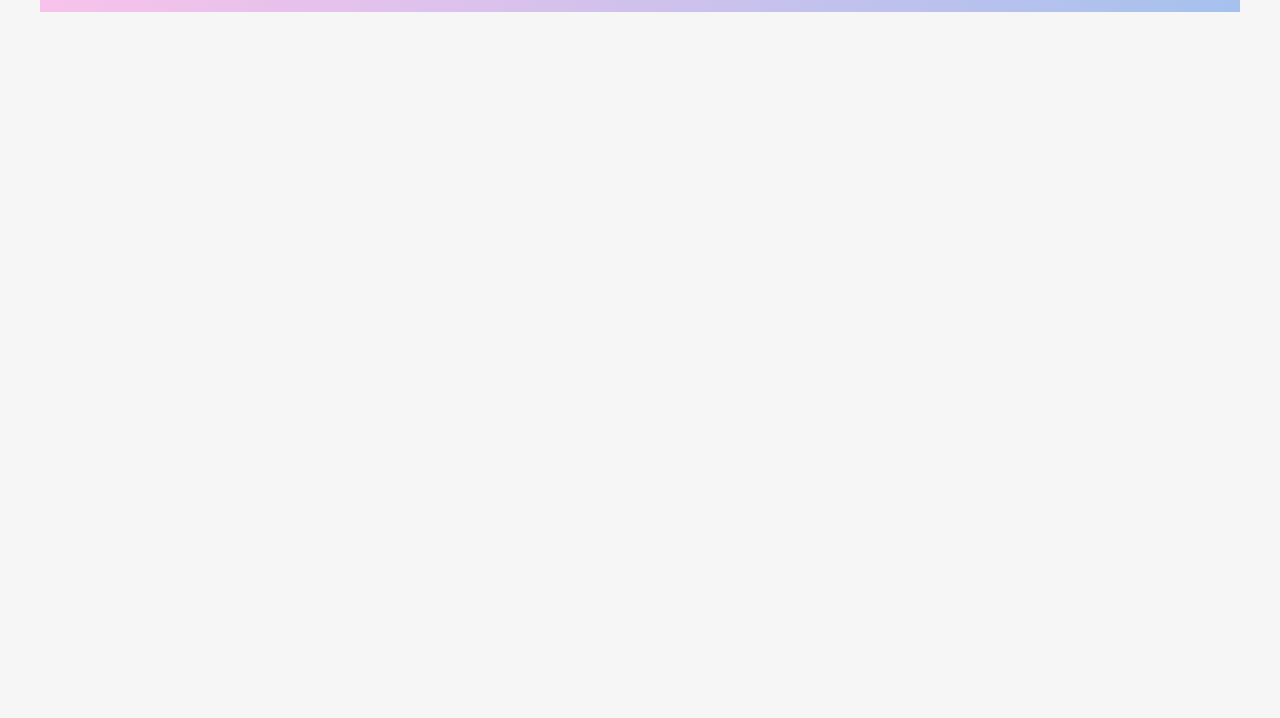
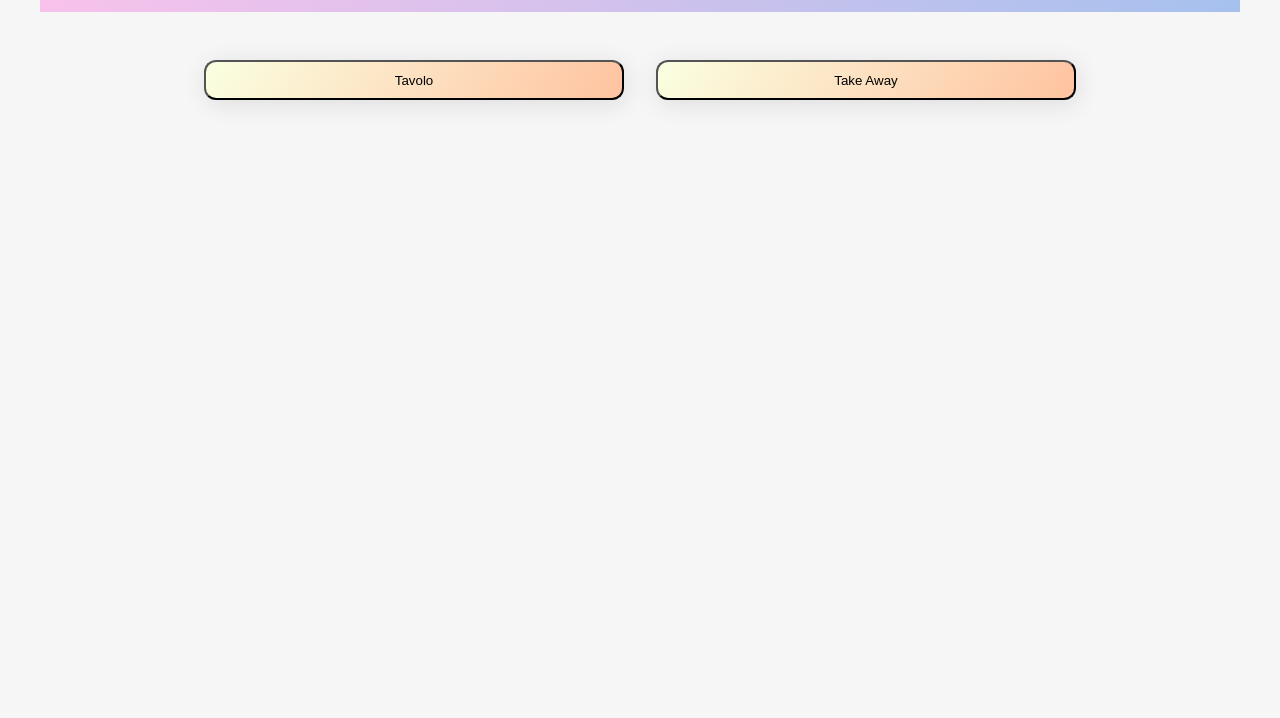
Before and after one commit to Zaffino/Foodie-catalog, a website: page ui/visualMenu/visualMenu.html in a window 1280 px wide. Shown: the part 82-800 px from the top of the page. Drawn offline with Linux system fonts and the light colour scheme; no server answers.

Commit message:
Reimplementazione di una componente di visualmenu passata

```diff
--- a/ui/style.css
+++ b/ui/style.css
@@ -78,3 +78,25 @@ p {
 .card:nth-child(5n) h1 {
   background-image: linear-gradient(120deg, #ffc3a0 0%, #ffafbd 100%);
 }
+
+.buttonContainer{
+  display: flex;
+  align-items: center;
+  justify-content: center;
+  height: 8%;
+}
+
+button{
+  background-image: linear-gradient(120deg, #faffe1 0%, #ffc3a0 100%);
+  align-self: center;
+  height: 40px;
+  width: 35%;
+  margin: 1rem;
+  box-shadow: 2px 4px 25px rgba(0, 0, 0, .1);
+  border-radius: 12px;
+  overflow: hidden;
+}
+button:hover{
+  box-shadow: 2px 8px 45px rgba(0, 0, 0, .15);
+  transform: translate3D(0, -2px, 0);
+}
--- a/ui/visualMenu/visualMenu.js
+++ b/ui/visualMenu/visualMenu.js
@@ -11,15 +11,43 @@ const testoTitolo = document.createElement('h1');
 testoTitolo.textContent = "Foodie Catalog";
 title.appendChild(testoTitolo);
 
+const buttonContainer = document.createElement('div');
+buttonContainer.setAttribute('class','buttonContainer');
+
+var menuChoiche = 'take away';
+
+function selectMenu(selectedMenu){
+    menuChoiche = selectedMenu;
+    displayMenu();
+}
+
+const buttonTable = document.createElement('button');
+buttonTable.setAttribute('onClick', 'selectMenu("table")');
+buttonTable.innerText='Tavolo';
+
+const buttonTakeAway = document.createElement('button');
+buttonTakeAway.setAttribute('onClick', 'selectMenu("take away")');
+buttonTakeAway.innerText='Take Away';
+
+buttonContainer.appendChild(buttonTable);
+buttonContainer.appendChild(buttonTakeAway);
+
+displayMenu();
+
+function displayMenu(){
+
+    container.innerHTML='';
 
     var request = new XMLHttpRequest();
     request.open('GET', 'http://localhost:49146/api/menu', true);
     request.onload = function () {
-
+    var numMenu=0;
 
     var data = JSON.parse(this.response);
     if (request.status >= 200 && request.status < 400) {
         data.menu.forEach(menuItem => {
+            if(menuItem.menuType == menuChoiche){
+                numMenu+=1;
                 const card = document.createElement('div');
                 card.setAttribute('class', 'card');
 
@@ -57,16 +85,27 @@ request.onload = function () {
             container.appendChild(card);
             card.appendChild(h1);
             card.appendChild(divPiatti);
+            }
 
-        });
+        },
+        );
     } else {
         const errorMessage = document.createElement('marquee');
         errorMessage.textContent = `THE API IS NOT WORKING!`;
         app.appendChild(errorMessage);
     }
+    if(numMenu>1){
+        alert('Too many Menu.')
+        // Messaggio di errore per quando ci sono troppi menu. In una situazione di applicativo di una azienda x in sviluppo presso una
+        //seconda azienda y si potrebbe considerare di trasformare questo problema in una feature (menù modulari)
+    }
+
 }
 
 request.send();
 
+}
+
 app.appendChild(title);
+app.appendChild(buttonContainer);
 app.appendChild(container);
```
Also changed, not shown: api/menu.json (+17 -0 lines). Lines whose indentation alone changed are shown as unchanged.
